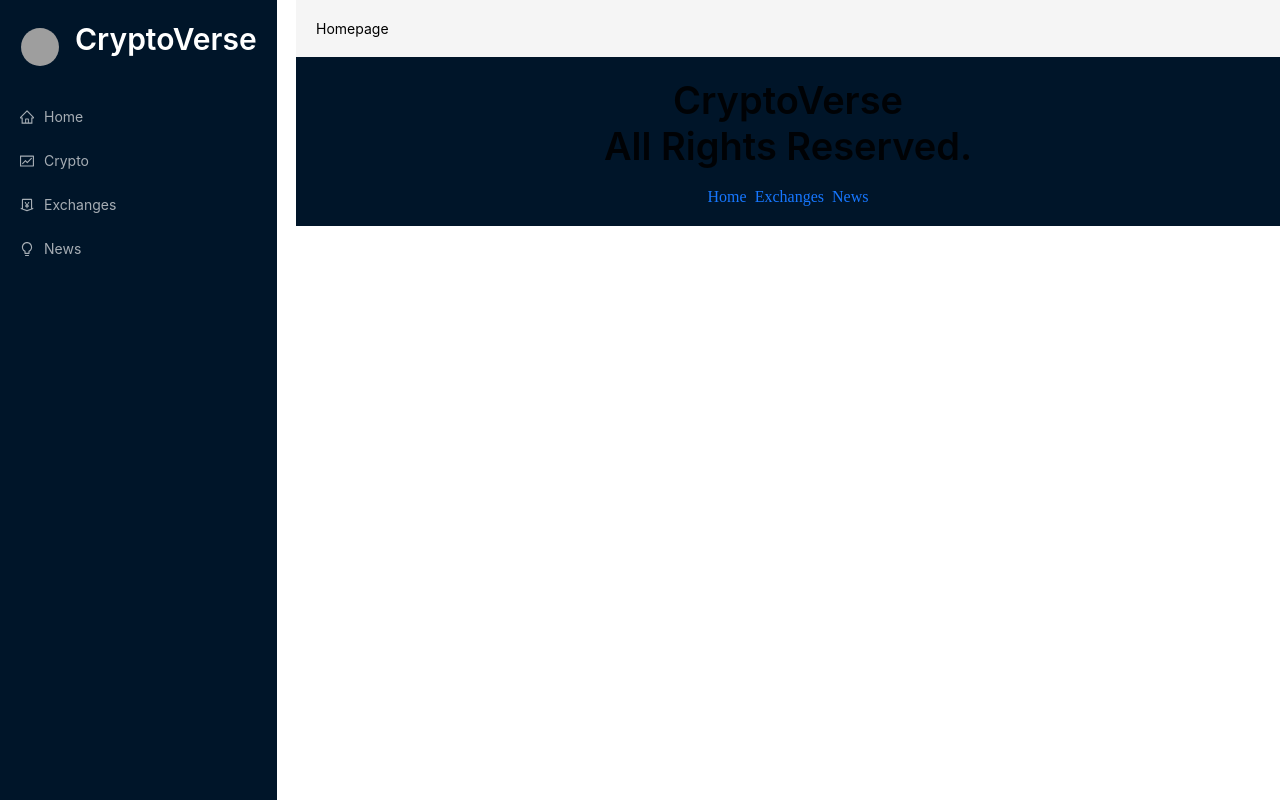
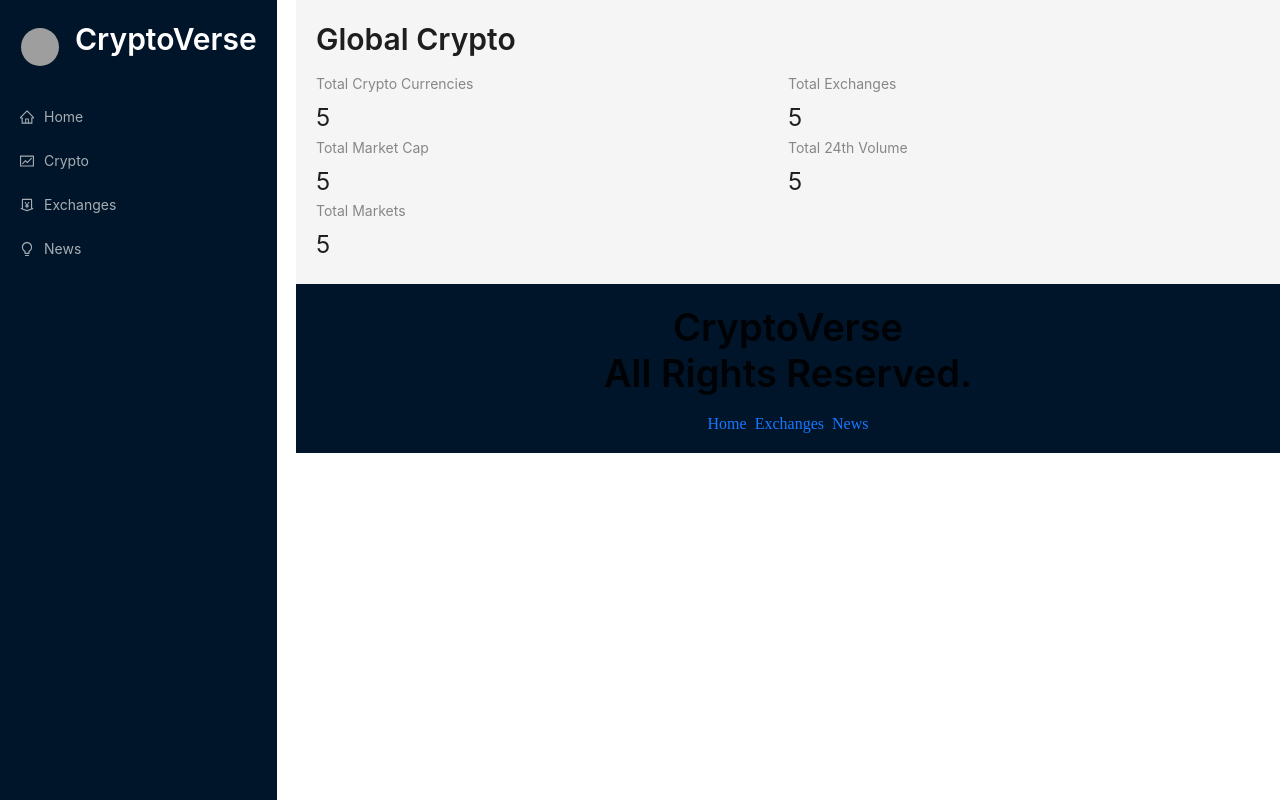
Before and after one commit to Soroushb/fitness, a React (Create React App) app: page / in a window 1280 px wide. Built offline with nearby package versions, Linux system fonts and the light colour scheme; grey boxes are pictures that could not be loaded.

Commit message:
Homepage layout added

```diff
--- a/src/components/Homepage.jsx
+++ b/src/components/Homepage.jsx
@@ -1,8 +1,25 @@
 import React from 'react'
+import millify from 'millify'
+import { Typography, Row, Col, Statistic } from 'antd'
+import { Link } from 'react-router-dom'
+
+const {Title} = Typography
 
 const Homepage = () => {
   return (
-    <div>Homepage</div>
+    <>
+    <Title level={2} className="heading">
+      Global Crypto
+    </Title>
+    <Row>
+      <Col span={12}><Statistic title="Total Crypto Currencies" value="5"/></Col>
+      <Col span={12}><Statistic title="Total Exchanges" value="5"/></Col>
+      <Col span={12}><Statistic title="Total Market Cap" value="5"/></Col>
+      <Col span={12}><Statistic title="Total 24th Volume" value="5"/></Col>
+      <Col span={12}><Statistic title="Total Markets" value="5"/></Col>
+
+    </Row>
+    </>
   )
 }
 
```
